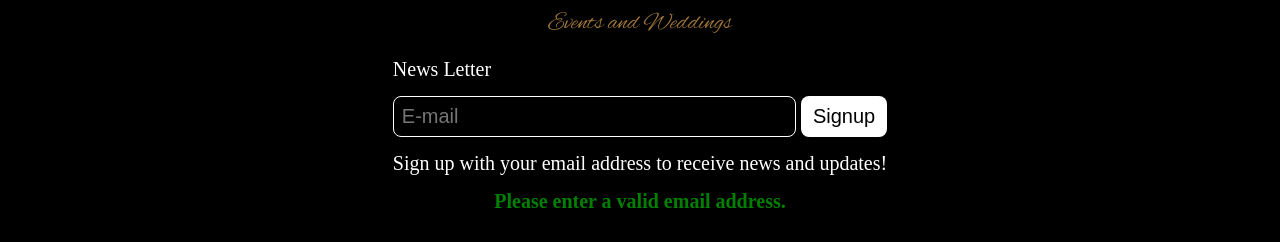
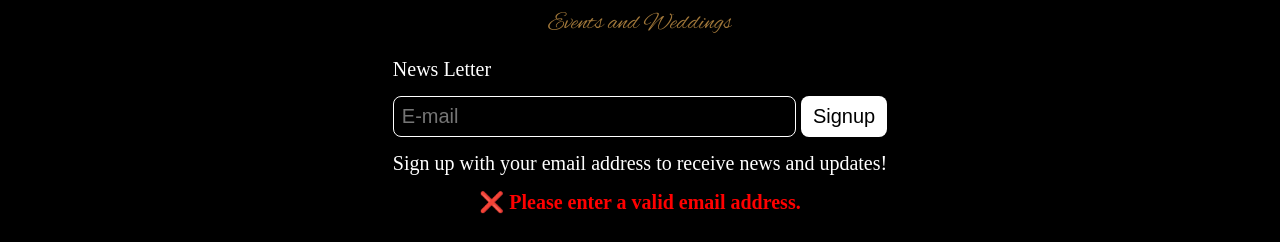
Before and after one commit to Akash7080-arch/MERN_STACK_EVENT_MANAGEMENT_PROJECT, a React (Vite) app in the folder mernstack event management frontend/: page / in a window 1280 px wide. Both pictures are taken after a click on the button "Signup". Shown: the part 2892-3134 px from the top of the page. Built offline with nearby package versions, Linux system fonts and the light colour scheme.

Commit message:
✅ Added proper email format validation in newsletter signup

```diff
--- a/mernstack event management frontend/src/components/Footer.jsx
+++ b/mernstack event management frontend/src/components/Footer.jsx
@@ -3,16 +3,25 @@ import React, { useState } from "react";
 const Footer = () => {
   const [email, setEmail] = useState("");
   const [message, setMessage] = useState("");
+  const [messageColor, setMessageColor] = useState("green");
+
+  const isValidEmail = (email) => {
+    // Simple regex for email validation
+    const regex = /^[^\s@]+@[^\s@]+\.[^\s@]+$/;
+    return regex.test(email);
+  };
 
   const handleSignup = () => {
-    if (email.trim() === "") {
-      setMessage("Please enter a valid email address.");
+    if (!isValidEmail(email)) {
+      setMessage("❌ Please enter a valid email address.");
+      setMessageColor("red");
       return;
     }
 
-    // Simulate a signup request (you can replace this with an API call)
+    // Simulate a signup request (replace with real API call if needed)
     setTimeout(() => {
       setMessage("✅ Signup successful! Thank you for signup.");
+      setMessageColor("green");
       setEmail(""); // Clear input after signup
     }, 1000);
   };
@@ -53,7 +62,9 @@ const Footer = () => {
             </button>
           </div>
           <p>Sign up with your email address to receive news and updates!</p>
-          {message && <p style={{ color: "green", fontWeight: "bold" }}>{message}</p>}
+          {message && (
+            <p style={{ color: messageColor, fontWeight: "bold" }}>{message}</p>
+          )}
         </div>
       </div>
     </footer>
```
